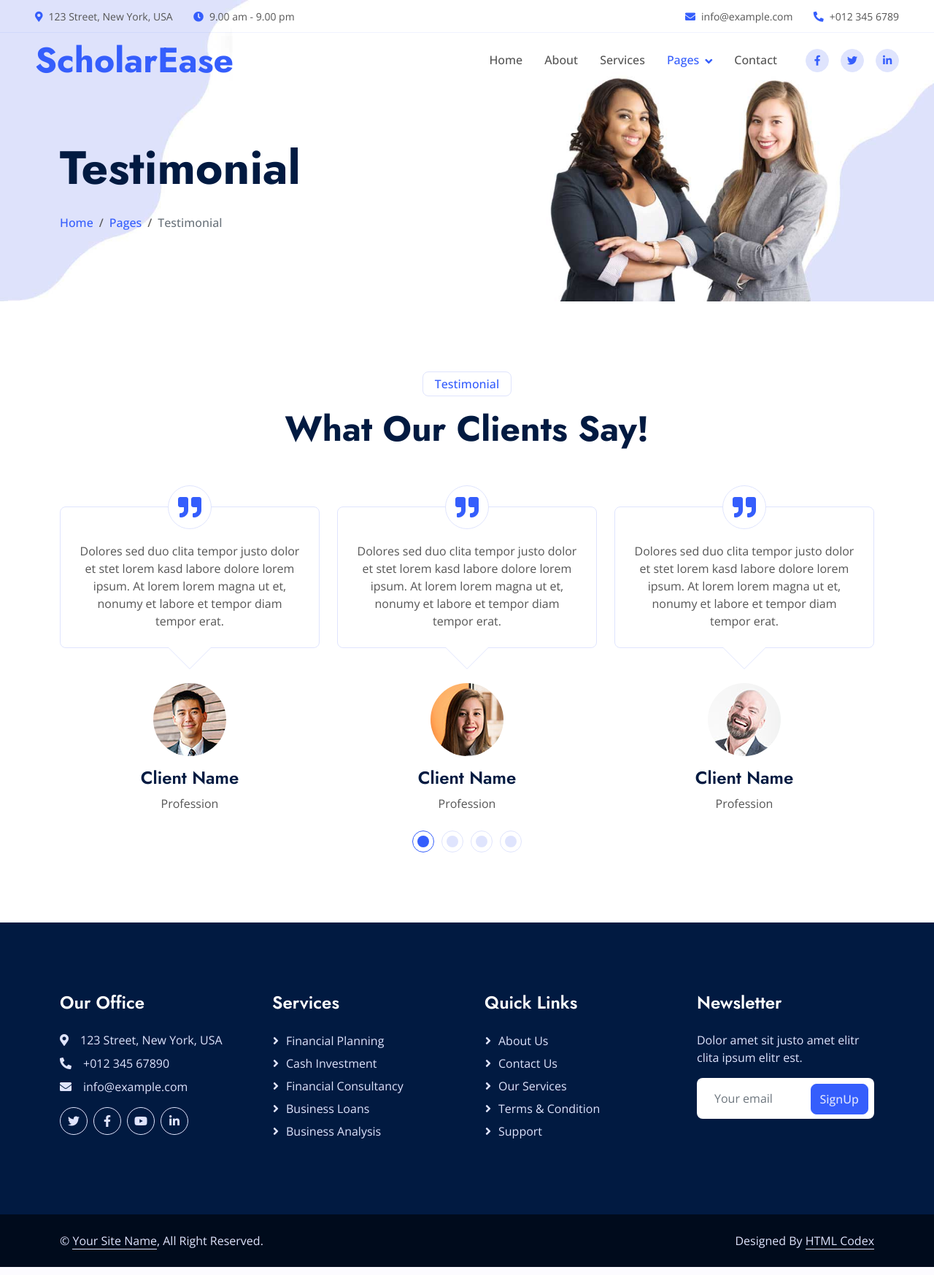
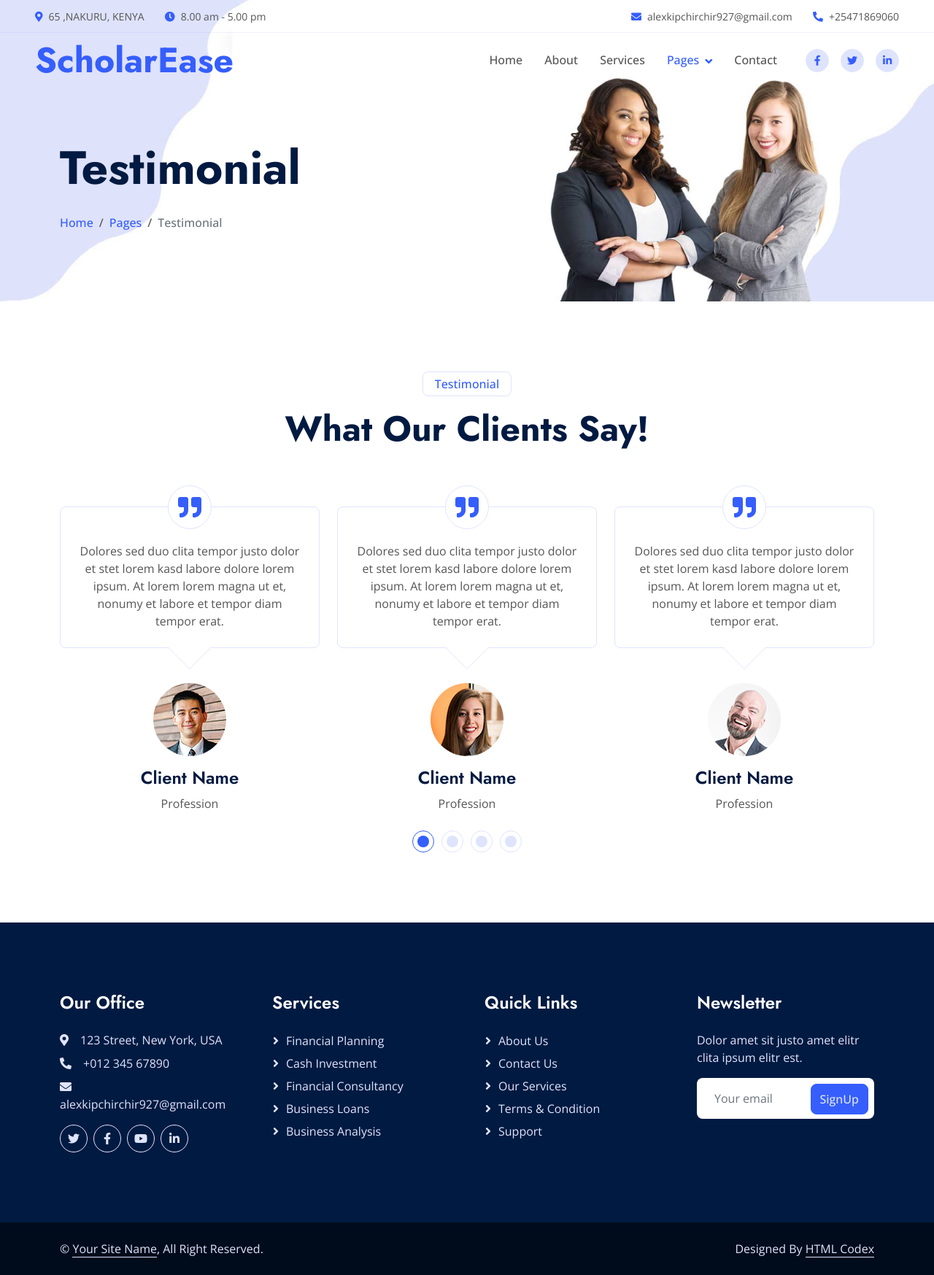
Before and after one commit to Projects-002/Bursary_Fund, a PHP site: page /Projects/testimonial.php in a window 1280 px wide. Shown: the whole page at 73% size. Run offline with PHP 8.4, Linux system fonts and the light colour scheme; some libraries are stand-ins or nearby versions.

Commit message:
front end updated

```diff
--- a/404.php
+++ b/404.php
@@ -47,7 +47,7 @@
                 <small class="ms-4"><i class="fa fa-clock text-primary me-2"></i>9.00 am - 9.00 pm</small>
             </div>
             <div class="col-lg-6 px-5 text-end">
-                <small><i class="fa fa-envelope text-primary me-2"></i>info@example.com</small>
+                <small><i class="fa fa-envelope text-primary me-2"></i>alexkipchirchir927@gmail.com</small>
                 <small class="ms-4"><i class="fa fa-phone-alt text-primary me-2"></i>+012 345 6789</small>
             </div>
         </div>
@@ -134,7 +134,7 @@
                     <h4 class="text-white mb-4">Our Office</h4>
                     <p class="mb-2"><i class="fa fa-map-marker-alt me-3"></i>123 Street, New York, USA</p>
                     <p class="mb-2"><i class="fa fa-phone-alt me-3"></i>+012 345 67890</p>
-                    <p class="mb-2"><i class="fa fa-envelope me-3"></i>info@example.com</p>
+                    <p class="mb-2"><i class="fa fa-envelope me-3"></i>alexkipchirchir927@gmail.com</p>
                     <div class="d-flex pt-2">
                         <a class="btn btn-square btn-outline-light rounded-circle me-2" href=""><i class="fab fa-twitter"></i></a>
                         <a class="btn btn-square btn-outline-light rounded-circle me-2" href=""><i class="fab fa-facebook-f"></i></a>
--- a/team.php
+++ b/team.php
@@ -47,7 +47,7 @@
                 <small class="ms-4"><i class="fa fa-clock text-primary me-2"></i>9.00 am - 9.00 pm</small>
             </div>
             <div class="col-lg-6 px-5 text-end">
-                <small><i class="fa fa-envelope text-primary me-2"></i>info@example.com</small>
+                <small><i class="fa fa-envelope text-primary me-2"></i>alexkipchirchir927@gmail.com</small>
                 <small class="ms-4"><i class="fa fa-phone-alt text-primary me-2"></i>+012 345 6789</small>
             </div>
         </div>
@@ -170,7 +170,7 @@
                     <h4 class="text-white mb-4">Our Office</h4>
                     <p class="mb-2"><i class="fa fa-map-marker-alt me-3"></i>123 Street, New York, USA</p>
                     <p class="mb-2"><i class="fa fa-phone-alt me-3"></i>+012 345 67890</p>
-                    <p class="mb-2"><i class="fa fa-envelope me-3"></i>info@example.com</p>
+                    <p class="mb-2"><i class="fa fa-envelope me-3"></i>alexkipchirchir927@gmail.com</p>
                     <div class="d-flex pt-2">
                         <a class="btn btn-square btn-outline-light rounded-circle me-2" href=""><i class="fab fa-twitter"></i></a>
                         <a class="btn btn-square btn-outline-light rounded-circle me-2" href=""><i class="fab fa-facebook-f"></i></a>
--- a/testimonial.php
+++ b/testimonial.php
@@ -43,12 +43,12 @@
     <div class="container-fluid fixed-top px-0 wow fadeIn" data-wow-delay="0.1s">
         <div class="top-bar row gx-0 align-items-center d-none d-lg-flex">
             <div class="col-lg-6 px-5 text-start">
-                <small><i class="fa fa-map-marker-alt text-primary me-2"></i>123 Street, New York, USA</small>
-                <small class="ms-4"><i class="fa fa-clock text-primary me-2"></i>9.00 am - 9.00 pm</small>
+                <small><i class="fa fa-map-marker-alt text-primary me-2"></i>65 ,NAKURU, KENYA</small>
+                <small class="ms-4"><i class="fa fa-clock text-primary me-2"></i>8.00 am - 5.00 pm</small>
             </div>
             <div class="col-lg-6 px-5 text-end">
-                <small><i class="fa fa-envelope text-primary me-2"></i>info@example.com</small>
-                <small class="ms-4"><i class="fa fa-phone-alt text-primary me-2"></i>+012 345 6789</small>
+                <small><i class="fa fa-envelope text-primary me-2"></i>alexkipchirchir927@gmail.com</small>
+                <small class="ms-4"><i class="fa fa-phone-alt text-primary me-2"></i>+25471869060</small>
             </div>
         </div>
 
@@ -175,7 +175,7 @@
                     <h4 class="text-white mb-4">Our Office</h4>
                     <p class="mb-2"><i class="fa fa-map-marker-alt me-3"></i>123 Street, New York, USA</p>
                     <p class="mb-2"><i class="fa fa-phone-alt me-3"></i>+012 345 67890</p>
-                    <p class="mb-2"><i class="fa fa-envelope me-3"></i>info@example.com</p>
+                    <p class="mb-2"><i class="fa fa-envelope me-3"></i>alexkipchirchir927@gmail.com</p>
                     <div class="d-flex pt-2">
                         <a class="btn btn-square btn-outline-light rounded-circle me-2" href=""><i class="fab fa-twitter"></i></a>
                         <a class="btn btn-square btn-outline-light rounded-circle me-2" href=""><i class="fab fa-facebook-f"></i></a>
```
